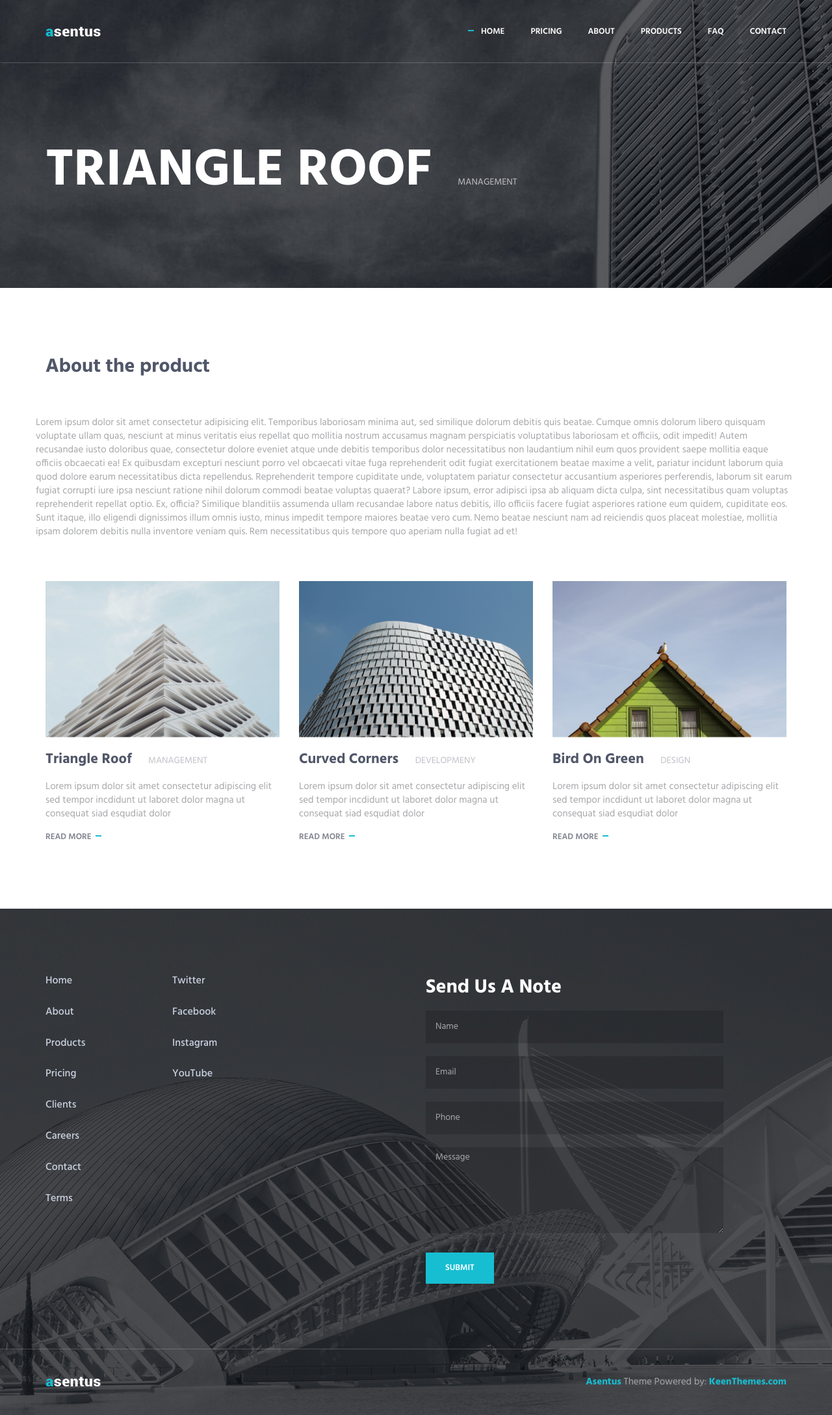
After one commit to Luc143r/asentus, a Django app: page /product/11/ in a window 1280 px wide. The commit adds this page. Shown: the whole page at 65% size. Run offline with Django 3.2, Linux system fonts and the light colour scheme; data comes from the database, SQL or seed files in the repository; some libraries are stand-ins or nearby versions.

Commit message:
New change

```diff
--- /dev/null
+++ b/about_app/templates/about_app/product_detail.html
@@ -0,0 +1,123 @@
+{% extends 'about_app/base.html' %}
+{% load static %}
+
+
+{% block head %}
+<link href="http://fonts.googleapis.com/css?family=Hind:300,400,500,600,700" rel="stylesheet" type="text/css">
+<link href="{% static 'vendor/simple-line-icons/simple-line-icons.min.css' %}" rel="stylesheet" type="text/css" />
+<link href="{% static 'vendor/bootstrap/css/bootstrap.min.css' %}" rel="stylesheet" type="text/css" />
+<!-- PAGE LEVEL PLUGIN STYLES -->
+<link href="{% static 'css/animate.css' %}" rel="stylesheet">
+<link href="{% static 'vendor/swiper/css/swiper.min.css' %}" rel="stylesheet" type="text/css" />
+<!-- THEME STYLES -->
+<link href="{% static 'css/layout.min.css' %}" rel="stylesheet" type="text/css" />
+<!-- Favicon -->
+<link rel="shortcut icon" href="favicon.ico" />
+{% endblock %}
+
+
+{% block header %}
+<!--========== HEADER ==========-->
+<header class="header navbar-fixed-top">
+    <!-- Navbar -->
+    <nav class="navbar" role="navigation">
+        <div class="container">
+            <!-- Brand and toggle get grouped for better mobile display -->
+            <div class="menu-container">
+                <button type="button" class="navbar-toggle" data-toggle="collapse" data-target=".nav-collapse">
+                    <span class="sr-only">Toggle navigation</span>
+                    <span class="toggle-icon"></span>
+                </button>
+
+                <!-- Logo -->
+                <div class="logo">
+                    <a class="logo-wrap" href="/">
+                        <img class="logo-img logo-img-main" src="{% static 'img/logo.png' %}" alt="Asentus Logo">
+                        <img class="logo-img logo-img-active" src="{% static 'img/logo-dark.png' %}" alt="Asentus Logo">
+                    </a>
+                </div>
+                <!-- End Logo -->
+            </div>
+
+            <!-- Collect the nav links, forms, and other content for toggling -->
+            <div class="collapse navbar-collapse nav-collapse">
+                <div class="menu-container">
+                    <ul class="navbar-nav navbar-nav-right">
+                        <li class="nav-item"><a class="nav-item-child nav-item-hover active" href="/">Home</a></li>
+                        <li class="nav-item"><a class="nav-item-child nav-item-hover" href="/price">Pricing</a></li>
+                        <li class="nav-item"><a class="nav-item-child nav-item-hover" href="/about">About</a></li>
+                        <li class="nav-item"><a class="nav-item-child nav-item-hover" href="/product">Products</a></li>
+                        <li class="nav-item"><a class="nav-item-child nav-item-hover" href="/faq">FAQ</a></li>
+                        <li class="nav-item"><a class="nav-item-child nav-item-hover" href="/contact">Contact</a></li>
+                    </ul>
+                </div>
+            </div>
+            <!-- End Navbar Collapse -->
+        </div>
+    </nav>
+    <!-- Navbar -->
+</header>
+<!--========== END HEADER ==========-->
+{% endblock %}
+
+
+{% block content %}
+<!--========== PARALLAX ==========-->
+<div class="parallax-window" data-parallax="scroll" style="background-image: url({% static 'img/1920x1080/01.jpg' %});">
+    <div class="parallax-content container">
+        <h1 class="carousel-title">{{ product.title }} <span class="text-uppercase margin-l-20">{{ product.category }}</span></h1>
+    </div>
+</div>
+<!--========== PARALLAX ==========-->
+
+<!--========== PAGE LAYOUT ==========-->
+<!-- Our Exceptional Solutions -->
+<div class="content-lg container">
+    <div class="row margin-b-40">
+        <div class="col-sm-6">
+            <h2>About the product</h2>
+        </div>
+    </div>
+    <!--// end row -->
+
+    <div class="row margin-b-50">
+        <!-- Our Exceptional Solutions -->
+        <p>Lorem ipsum dolor sit amet consectetur adipisicing elit. Temporibus laboriosam minima aut, sed similique
+            dolorum debitis quis beatae. Cumque omnis dolorum libero quisquam voluptate ullam quas, nesciunt at minus
+            veritatis eius repellat quo mollitia nostrum accusamus magnam perspiciatis voluptatibus laboriosam et
+            officiis, odit impedit! Autem recusandae iusto doloribus quae, consectetur dolore eveniet atque unde debitis
+            temporibus dolor necessitatibus non laudantium nihil eum quos provident saepe mollitia eaque officiis
+            obcaecati ea! Ex quibusdam excepturi nesciunt porro vel obcaecati vitae fuga reprehenderit odit fugiat
+            exercitationem beatae maxime a velit, pariatur incidunt laborum quia quod dolore earum necessitatibus dicta
+            repellendus. Reprehenderit tempore cupiditate unde, voluptatem pariatur consectetur accusantium asperiores
+            perferendis, laborum sit earum fugiat corrupti iure ipsa nesciunt ratione nihil dolorum commodi beatae
+            voluptas quaerat? Labore ipsum, error adipisci ipsa ab aliquam dicta culpa, sint necessitatibus quam
+            voluptas reprehenderit repellat optio. Ex, officia? Similique blanditiis assumenda ullam recusandae labore
+            natus debitis, illo officiis facere fugiat asperiores ratione eum quidem, cupiditate eos. Sunt itaque, illo
+            eligendi dignissimos illum omnis iusto, minus impedit tempore maiores beatae vero cum. Nemo beatae nesciunt
+            nam ad reiciendis quos placeat molestiae, mollitia ipsam dolorem debitis nulla inventore veniam quis. Rem
+            necessitatibus quis tempore quo aperiam nulla fugiat ad et!</p>
+        <!-- End Our Exceptional Solutions -->
+    </div>
+    <!--// end row -->
+
+    <div class="row">
+        {% for product in products %}
+        <!-- Our Exceptional Solutions -->
+        <div class="col-sm-4 sm-margin-b-50">
+            <div class="margin-b-20">
+                <div class="wow zoomIn" data-wow-duration=".3" data-wow-delay=".1s">
+                    <img class="img-responsive" src="/{{ product.background }}" alt="Our Exceptional Solutions Image">
+                </div>
+            </div>
+            <h3>{{ product.title }} <span class="text-uppercase margin-l-20">{{ product.category }}</span></h3>
+            <p>{{ product.content }}</p>
+            <a class="link" href="{% url 'product_detail' pk=product.pk %}">Read More</a>
+        </div>
+        <!-- End Our Exceptional Solutions -->
+        {% endfor %}
+    </div>
+    <!--// end row -->
+</div>
+<!-- End Our Exceptional Solutions -->
+{% endblock %}
--- a/about_app/urls.py
+++ b/about_app/urls.py
@@ -9,5 +9,6 @@ urlpatterns = [
     path('faq/', views.faq_page, name='faq_page'),
     path('price/', views.price_page, name='price_page'),
     path('product/', views.product_page, name='product_page'),
+    path('product/<int:pk>/', views.product_detail, name='product_detail'),
     path('feedback/', views.feedback_page, name='feedback_page'),
 ]
--- a/about_app/views.py
+++ b/about_app/views.py
@@ -134,6 +134,14 @@ def product_page(request):
 
     return render(request, 'about_app/products.html', {"products": products, "form": form})
 
+
+def product_detail(request, pk):
+    product = Latest_product.objects.get(pk=pk)
+    all_products = Latest_product.objects.all()
+    form = FeedbackForms()
+    return render(request, 'about_app/product_detail.html', {"product": product, "products": all_products, "form": form})
+
+
 def feedback_page(request):
     feedback = Feedback.objects.all()
     form = FeedbackForms(request.POST)
```
Also changed, not shown: about_app/templates/about_app/index.html (+42 -22 lines), about_app/templates/about_app/products.html (+16 -10 lines).
